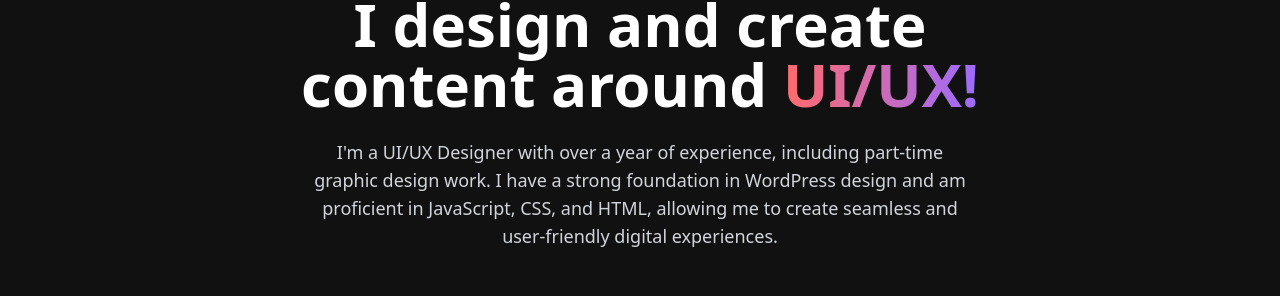
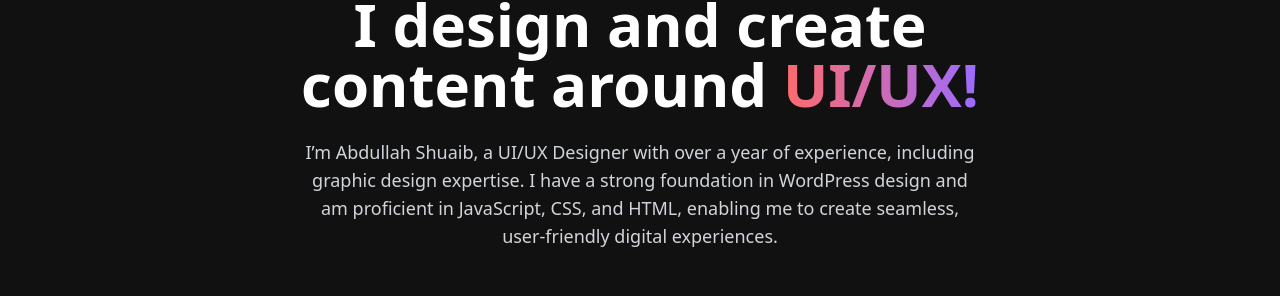
Before and after one commit to AbdullahLeo-code/Portfolio, a React (Vite) app: page / in a window 1280 px wide. Shown: the part 365-661 px from the top of the page. Built offline with nearby package versions, Linux system fonts and the light colour scheme.

Commit message:
Heading  Updated

```diff
--- a/src/components/Hero.tsx
+++ b/src/components/Hero.tsx
@@ -26,11 +26,10 @@ export function Hero() {
       </span>
     </h1>
     <p className="text-gray-300 text-lg mb-12 max-w-2xl mx-auto">
-      I'm a UI/UX Designer with over a year of experience, including part-time
-      graphic design work. I have a strong foundation in WordPress design and
-      am proficient in JavaScript, CSS, and HTML, allowing me to create
-      seamless and user-friendly digital experiences.
-    </p>
+      I’m Abdullah Shuaib, a UI/UX Designer with over a year of experience, including
+      graphic design expertise. I have a strong foundation in WordPress design
+      and am proficient in JavaScript, CSS, and HTML, enabling me to create seamless,
+      user-friendly digital experiences.    </p>
     <div className="flex gap-4 justify-center">
       <a
         href="#contact"
```
